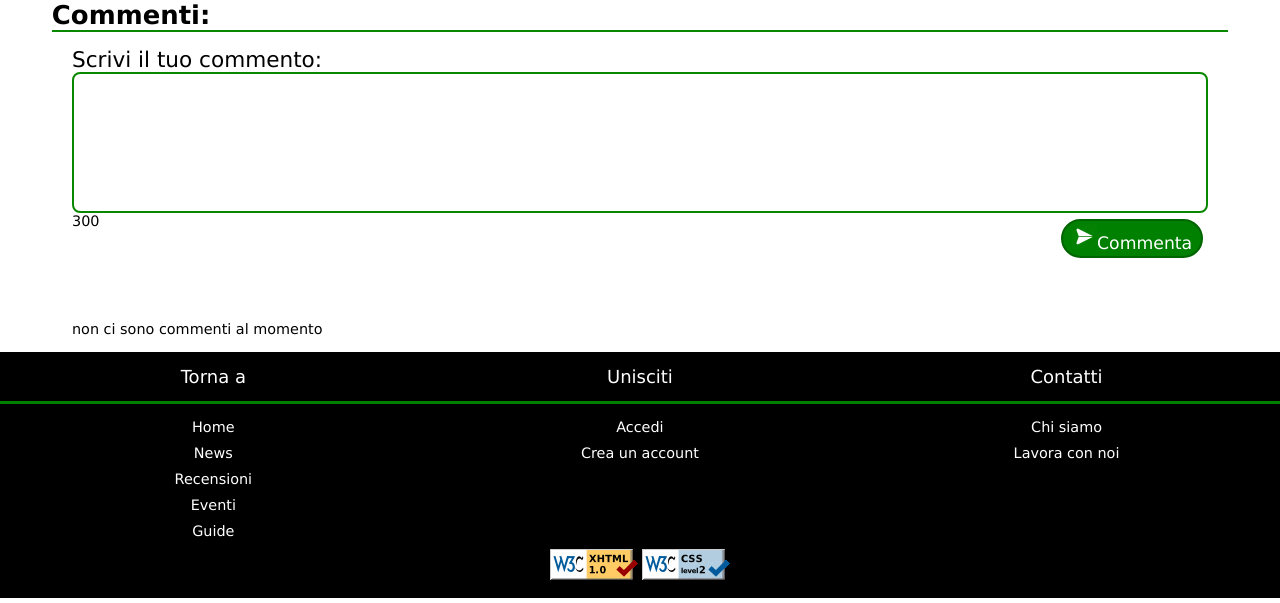
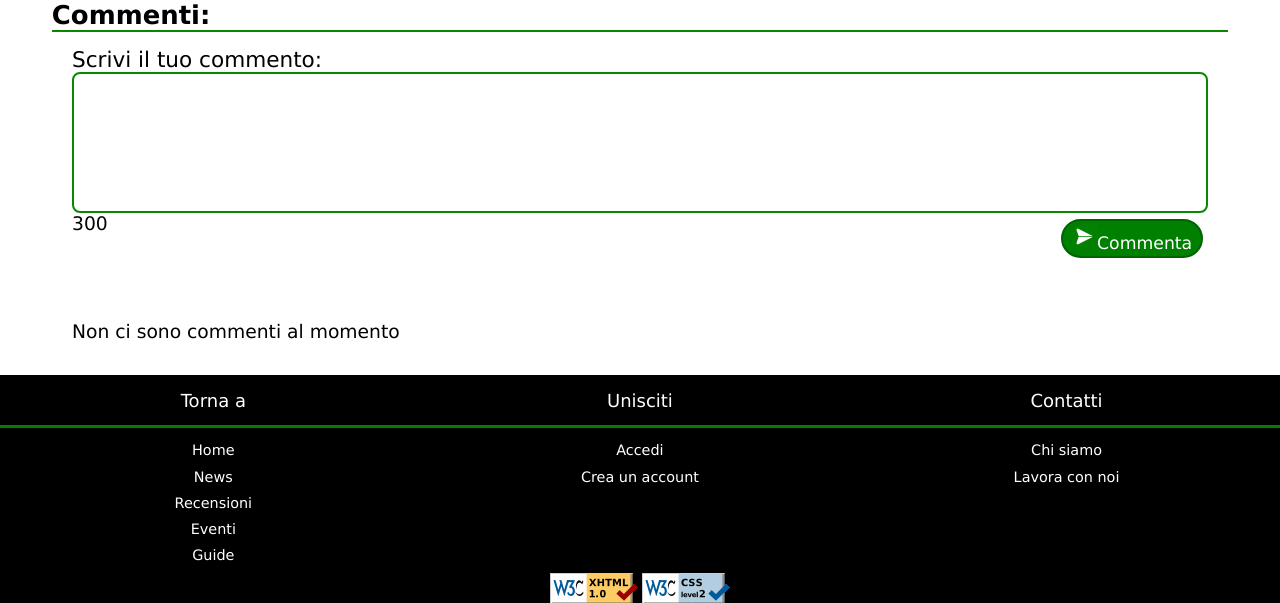
Before and after one commit to Meneghin98/TecWeb, a PHP site: page /php/articolo.php?id=3 in a window 1280 px wide. Shown: the part 1931-2534 px from the top of the page. Run offline with PHP 8.4, Linux system fonts and the light colour scheme; data comes from the database, SQL or seed files in the repository; data that the repository does not hold is empty; some libraries are stand-ins or nearby versions.

Commit message:
migliorata visualizzazione senza commenti

```diff
--- a/css/screen.css
+++ b/css/screen.css
@@ -831,7 +831,10 @@ body {
 #ListaCommenti{
     margin: 0 5em;
 }
-
+#ListaCommenti p{
+    font-size: 1.3em;
+    padding-bottom: 1em;
+}
 .commento{
     list-style-type: none;
     border: 2px solid #088700;
--- a/php/articolo.php
+++ b/php/articolo.php
@@ -15,7 +15,7 @@ else {
 
     $commenti = $DB->getCommentsArrayOfArtile($_GET['id']);
     if (is_null($commenti))
-        $paginaArticolo = str_replace('£commenti', '<p>non ci sono commenti al momento</p>', $paginaArticolo);
+        $paginaArticolo = str_replace('£commenti', '<p>Non ci sono commenti al momento</p>', $paginaArticolo);
     else {
         $paginaArticolo = str_replace('£commenti', "<ul>£commenti</ul>", $paginaArticolo);
         $paginaArticolo = str_replace('£commenti', html::commenti($commenti), $paginaArticolo);
```
